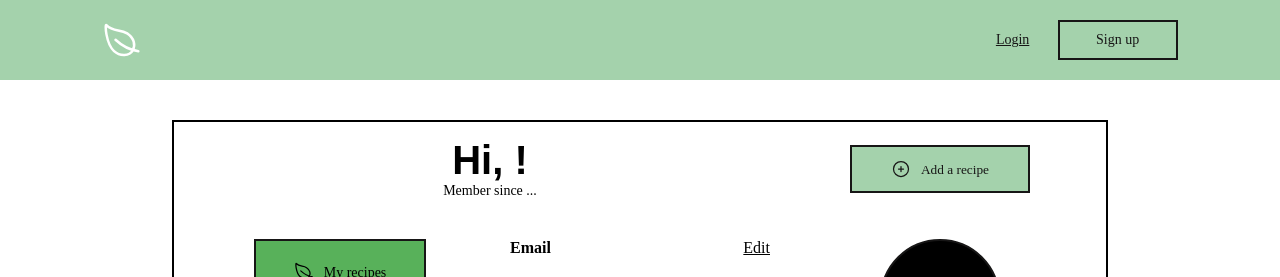
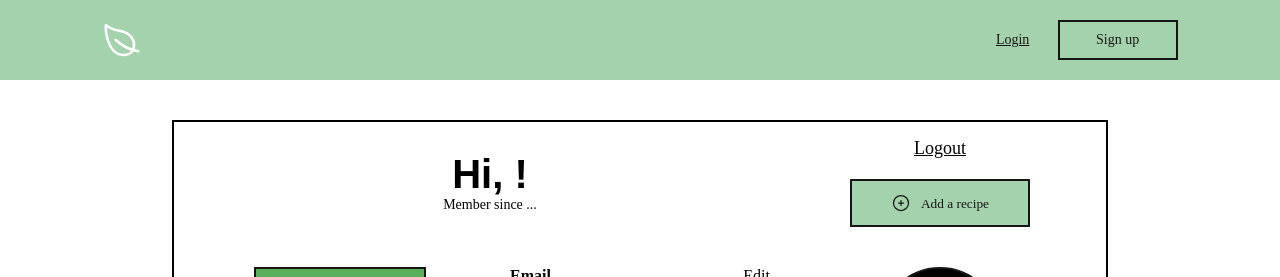
Before and after one commit to jahjam/ve-search-react, a React (Create React App) app: page /me/my-recipes in a window 1280 px wide. Shown: the top 277 px of the page. Built offline with nearby package versions, Linux system fonts and the light colour scheme; no server answers; a web font is replaced by a local one.

Commit message:
added logout functionality

```diff
--- a/src/comps/Header.jsx
+++ b/src/comps/Header.jsx
@@ -222,7 +222,7 @@ const Header = () => {
     e.preventDefault();
 
     const reciever = data => {
-      authCtx.setIsLoggedInHandler();
+      authCtx.setIsLoggedInHandler(true);
       authCtx.setUserDetailsHandler(data);
       setToLogin(false);
     };
--- a/src/pages/Account.jsx
+++ b/src/pages/Account.jsx
@@ -212,6 +212,18 @@ const Add = styled.div`
   width: 100%;
 
   ${FlexColumn()}
+  gap: 2rem;
+
+  & span:first-child {
+    font-size: 1.8rem;
+    text-decoration: underline;
+
+    cursor: pointer;
+
+    &:hover {
+      text-decoration: none;
+    }
+  }
 `;
 
 const AddIconStyles = styled(AddIcon)`
@@ -296,8 +308,6 @@ const Account = () => {
 
   const { dataIsLoading, userDetails } = authCtx;
 
-  console.log(userDetails);
-
   const editEmailHandler = () => {
     setEditEmail(!editEmail);
   };
@@ -362,6 +372,26 @@ const Account = () => {
 
   const addRecipeHandler = () => {
     navigate('/me/add-a-recipe');
+  };
+
+  const logoutHandler = e => {
+    e.preventDefault();
+
+    const reciever = data => {
+      if (data.status === 'success') {
+        authCtx.setIsLoggedInHandler(false);
+        authCtx.setUserDetailsHandler(null);
+      }
+    };
+
+    sendRequest(
+      {
+        url: '/api/v1/users/logout',
+      },
+      reciever
+    );
+
+    navigate('/');
   };
 
   if (dataIsLoading)
@@ -490,6 +520,7 @@ const Account = () => {
             </Edit>
 
             <Add>
+              <span onClick={logoutHandler}>Logout</span>
               <AddBtn
                 location={location}
                 onClick={addRecipeHandler}
--- a/src/store/auth-context.jsx
+++ b/src/store/auth-context.jsx
@@ -27,11 +27,16 @@ export const AuthContextProvider = props => {
     sendRequest({ url: '/api/v1/users/whoami' }, reciever);
   }, [sendRequest]);
 
-  const setIsLoggedInHandler = () => {
-    setIsLoggedIn(true);
+  const setIsLoggedInHandler = bool => {
+    setIsLoggedIn(bool);
   };
 
   const setUserDetailsHandler = data => {
+    if (data === null) {
+      setUserDetails({});
+      return;
+    }
+
     setUserDetails(prevState => {
       return { ...prevState, user: data.data.user };
     });
```
